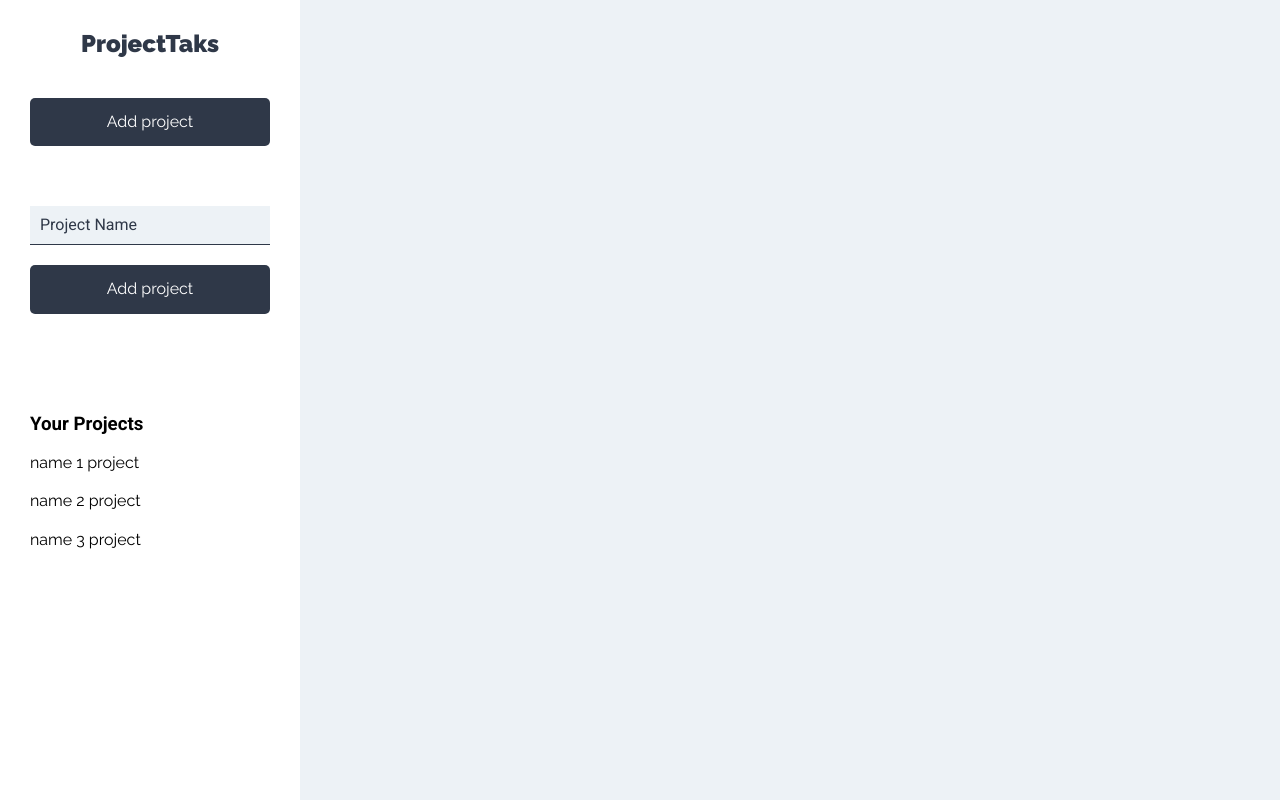
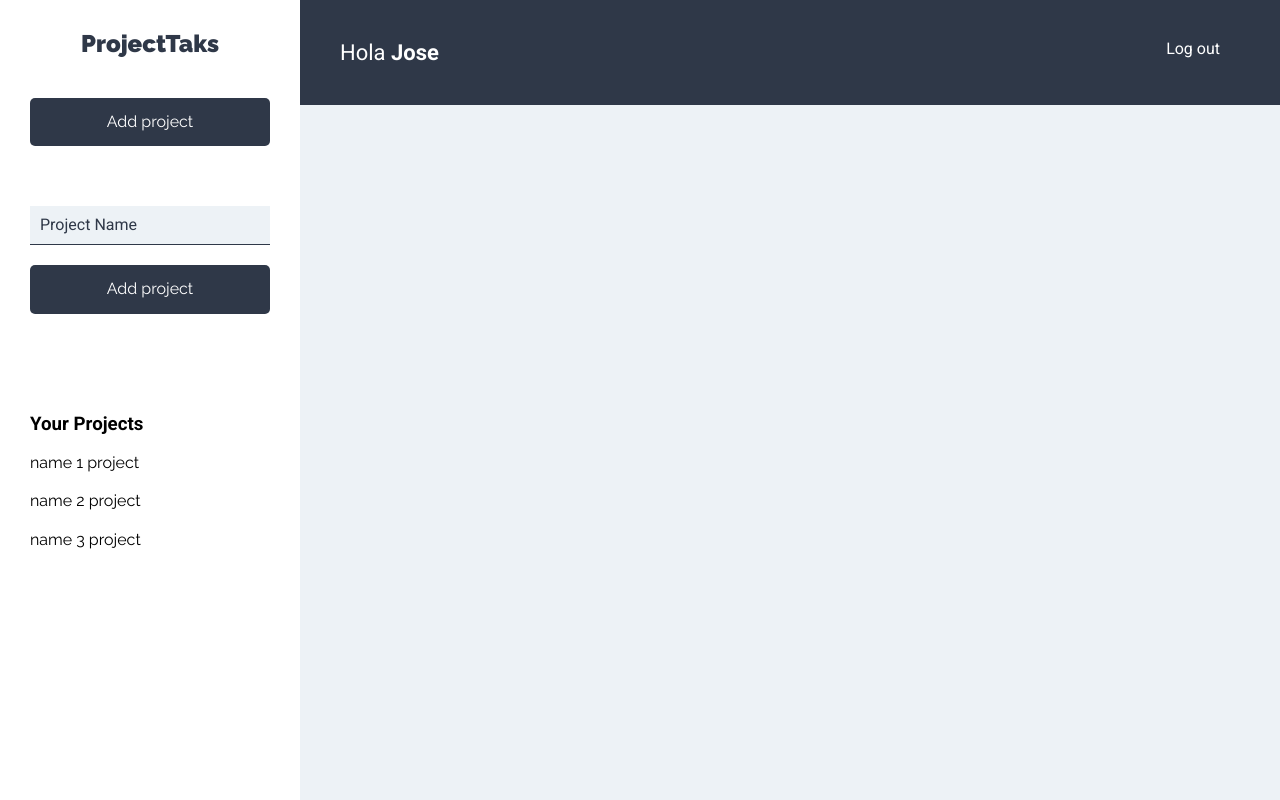
Before and after one commit to jdnav/projectTaskManager, a React (Create React App) app: page /projects in a window 1280 px wide. Built offline with nearby package versions, Linux system fonts and the light colour scheme.

Commit message:
Basic topbar

```diff
--- a/src/components/auth/Projects.js
+++ b/src/components/auth/Projects.js
@@ -1,5 +1,6 @@
 import React from 'react';
 import Sidebar from "../layout/Sidebar";
+import Bar from "../layout/Bar";
 
 // Typing "rafce" react arrow function comp with ES7
 const Projects = () => {
@@ -7,6 +8,7 @@ const Projects = () => {
         <div className="container-app">
             <Sidebar />
             <div className="main-section">
+                <Bar />
                 <main>
                     <div className="container-tasks">
 
--- /dev/null
+++ b/src/components/layout/Bar.js
@@ -0,0 +1,15 @@
+import React from 'react'
+
+export const Bar = () => {
+    return (
+        <header className="app-header">
+            <p className="username">Hola <span>Jose</span></p>
+
+            <nav className="nav-main">
+                 <a href="#!">Log out</a>
+            </nav>
+        </header>
+    )
+}
+
+export default Bar;
--- a/src/index.css
+++ b/src/index.css
@@ -139,19 +139,19 @@ aside  {
   background-color: var(--gris2);
   padding: 4rem;
 }
-.name-user {
+.username {
   color: var(--blanco);
   font-size: 2.2rem;
   margin: 0;
 }
-.name-user span {
+.username span {
   font-weight: 900;
 }
-.nav-principal a {
+.nav-main a {
   color: var(--blanco);
   text-decoration: none;
 }
-.nav-principal a:first-of-type {
+.nav-main a:first-of-type {
   margin-right: 2rem;
 }
 
```
